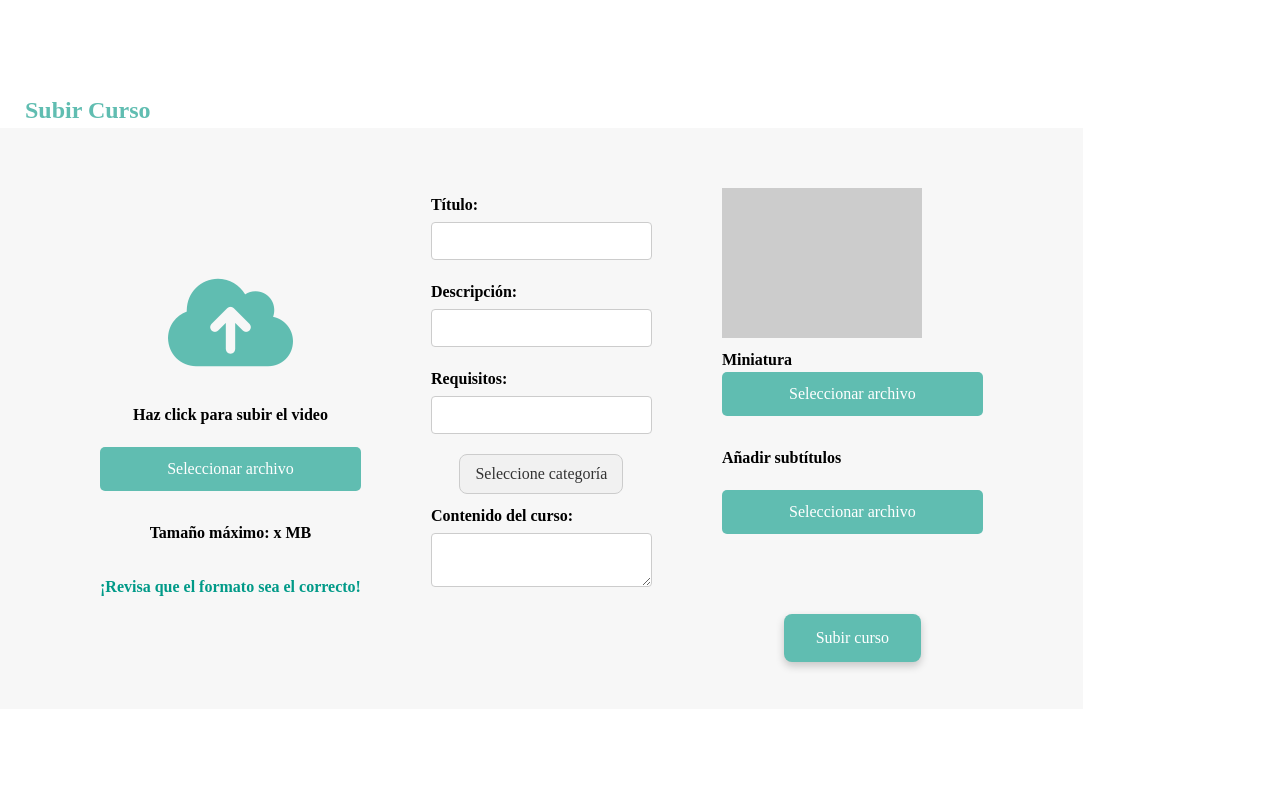
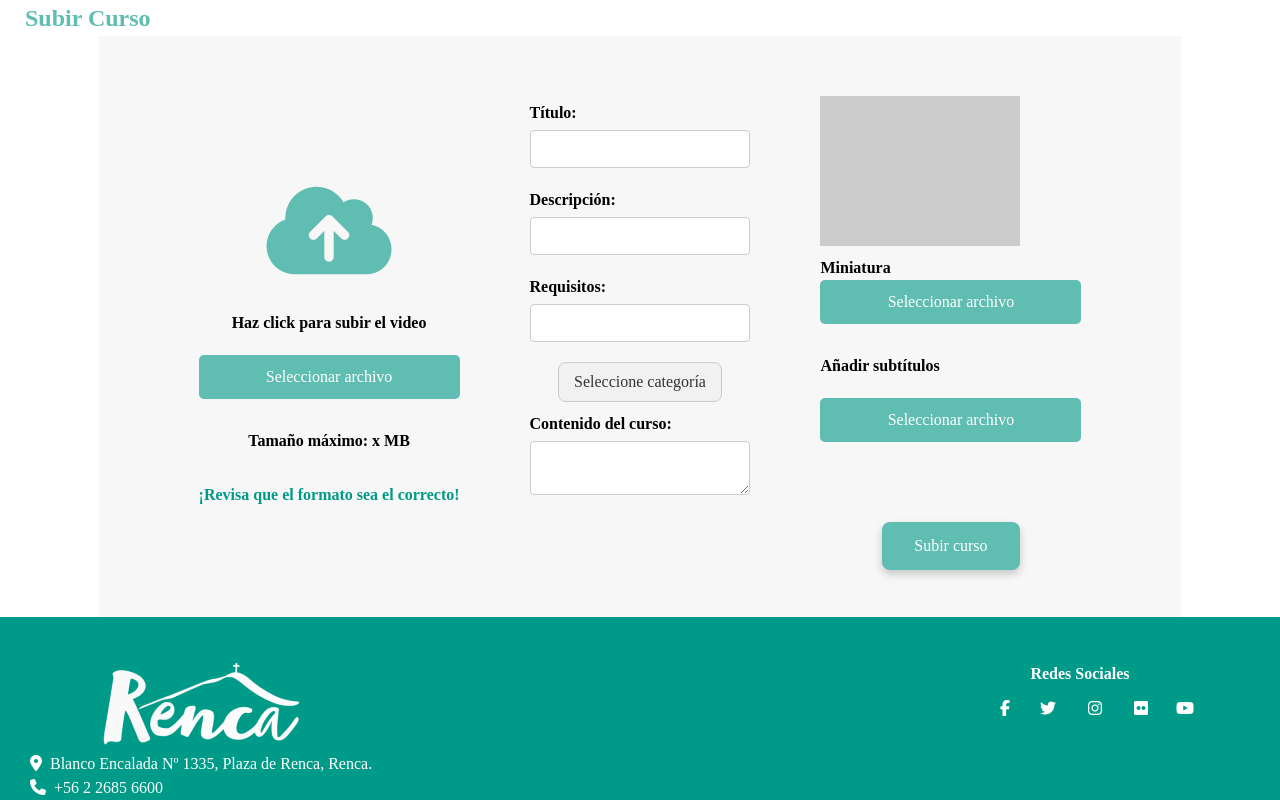
Before and after one commit to lucianocalfulaf/proyecto-integrador-renca, a React (Vite) app in the folder proyecto renca react/: page / in a window 1280 px wide. Shown: the top 800 px of the page. Built offline with nearby package versions, Linux system fonts and the light colour scheme.

Commit message:
16_febrero

```diff
--- a/proyecto renca react/componentes/SubirCurso/SubirCurso.jsx
+++ b/proyecto renca react/componentes/SubirCurso/SubirCurso.jsx
@@ -5,6 +5,7 @@ import Formulario from '/componentes/SubirCurso/Formulario/Formulario';
 import Miniatura from '/componentes/SubirCurso/Miniatura/Miniatura';
 import ArchivosCurso from '/componentes/SubirCurso/ArchivosCurso/ArchivosCurso';
 import Subtitulos from '/componentes/SubirCurso/Subtitulos/Subtitulos';
+import Footer from '/componentes/Footer/Footer'
 
 function SubirCurso() {
     const [archivosSubidos, setArchivosSubidos] = useState([]);
@@ -33,6 +34,7 @@ function SubirCurso() {
                     </div>
                 </div>
             </div>
+            <Footer />
         </main>
     );
 }
```
